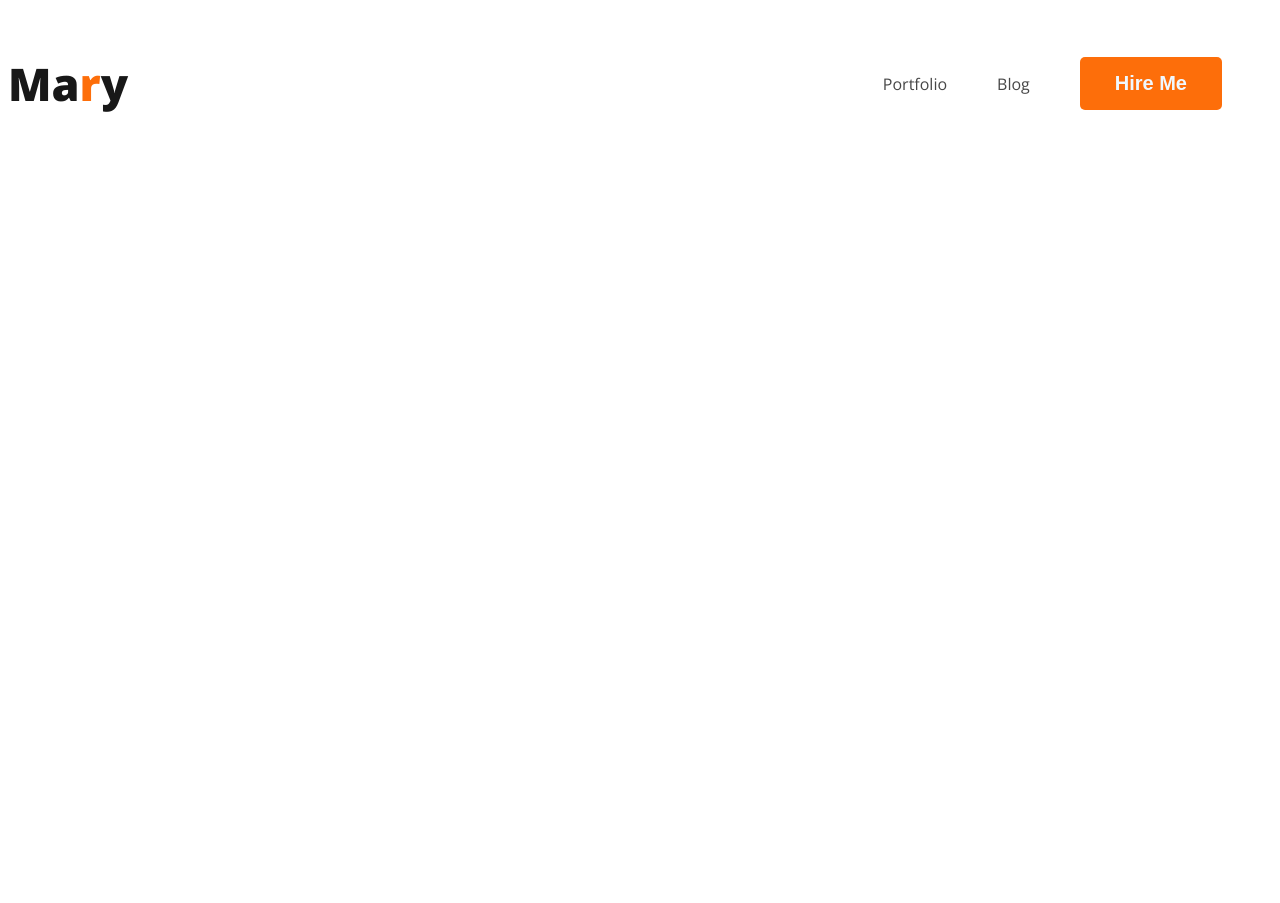
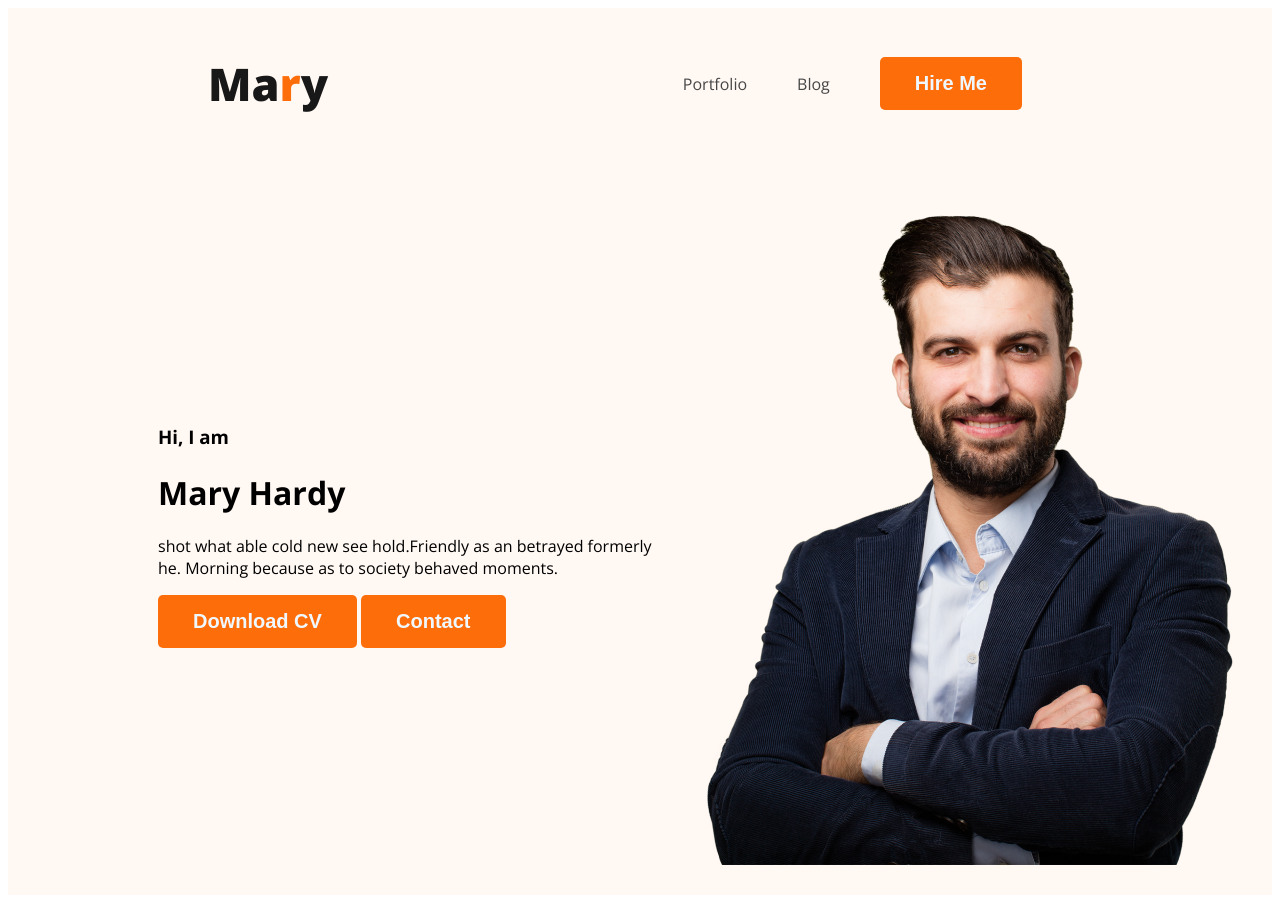
Before and after one commit to farhana120/developer-portfolio, a plain HTML site: page index.html in a window 1280 px wide. Before the commit the page ends 800 px from the top, so only its background shows below. Drawn offline with nearby package versions, Linux system fonts and the light colour scheme.

Commit message:
frist commit

```diff
--- a/index.html
+++ b/index.html
@@ -14,7 +14,7 @@
 
 </head>
 <body>
-    <header>
+    <header class="header">
 <nav>
     <h3 class="nav-title">Ma<span class="text-primary">r</span>y</h3>
     <ul>
@@ -24,6 +24,19 @@
 
     </ul>
 </nav>
+<div class="banner">
+    <div class="banner-content">
+        <h3 class="banner-greeting">Hi, I am</h3>
+        <h1 class="banner-title">Mary Hardy</h1>
+        <p>shot what able cold new see hold.Friendly as an betrayed formerly he. Morning because as to society behaved moments.</p>
+    <button class="btn-primary">Download CV</button>
+    <button class="btn-primary">Contact</button>
+
+
+    </div>
+    <img class="profile-pic" src="images/hardy.png">
+</div>
+
     </header>
     <main>
 
--- a/styles/portfolio.css
+++ b/styles/portfolio.css
@@ -23,6 +23,7 @@ nav{
     display: flex;
     justify-content: space-between;
     align-items: center;
+    margin:0 200px;
 
 
 
@@ -49,3 +50,18 @@ nav a{
     text-decoration: none;
     color: #474747;
 }
+.header{
+    background-color: #fff8f3;
+
+
+
+    ;
+}
+.banner{
+    padding:  30px 30px 30px 150px;
+    display: flex;
+    align-items: center;
+}
+.profile-pic .banner{
+width: 500px;
+}
```
